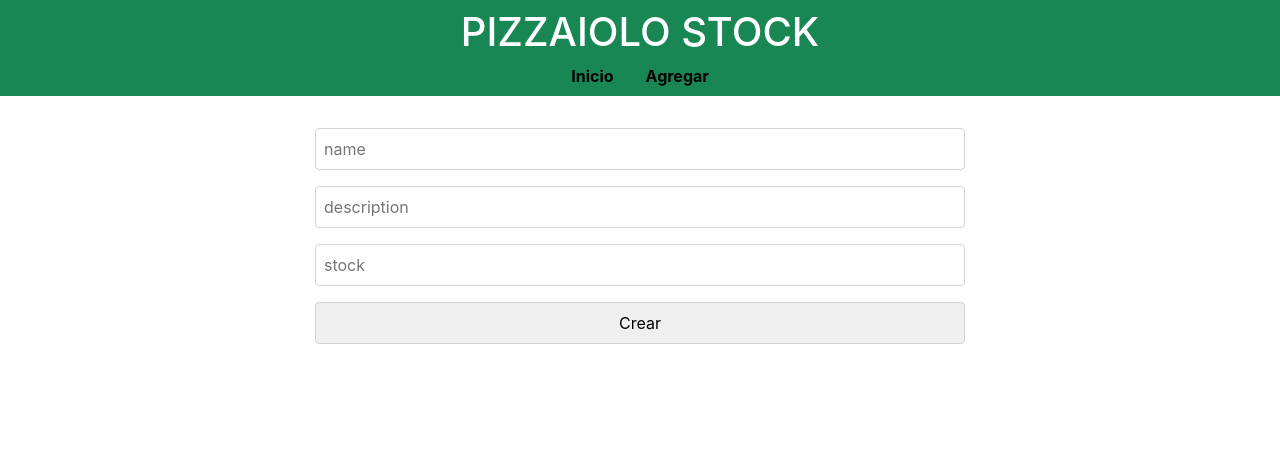
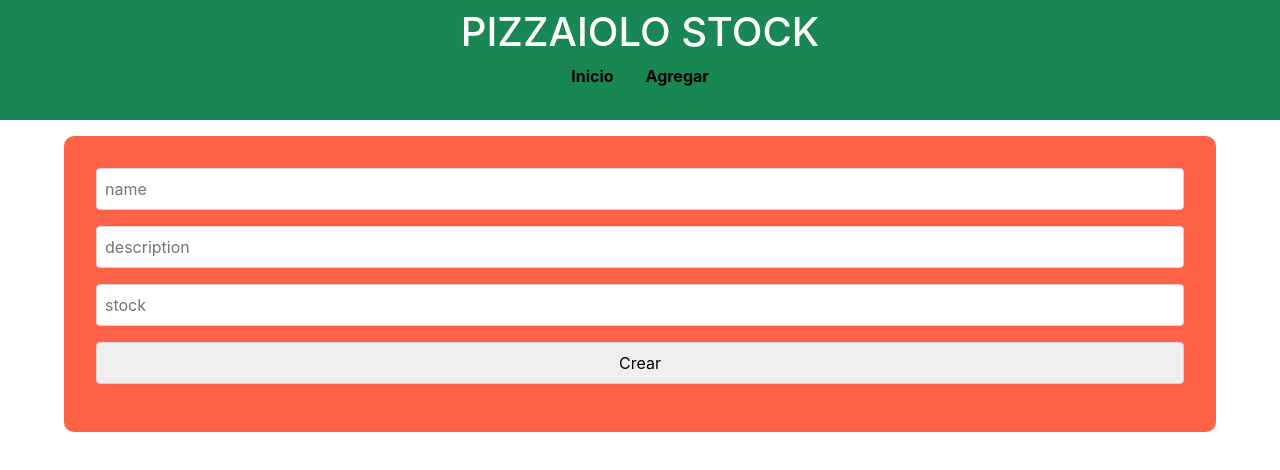
Before and after one commit to maxidefilippis/pizzaiolo-crud, a React (Create React App) app: page /add in a window 1280 px wide. Shown: the top 470 px of the page. Built offline with nearby package versions, Linux system fonts and the light colour scheme.

Commit message:
[AMEND] Layout & form to add items

```diff
--- a/src/components/Add/index.js
+++ b/src/components/Add/index.js
@@ -24,7 +24,7 @@ export default function Formulario() {
   };
 
   return (
-    <form className="form" onSubmit={registrar} method="POST">
+    <form className="form list" onSubmit={registrar} method="POST">
       <input
         type="text"
         name="name"
--- a/src/components/List/list.scss
+++ b/src/components/List/list.scss
@@ -1,11 +1,12 @@
 .list {
   display: flex;
   flex-direction: column;
-  height: 75vh;
+  height: 100%;
   width: 90%;
+  max-width: 1200px;
   margin: 0 auto;
   border-radius: 10px;
-  padding: 10px;
+  padding: 2rem;
   margin-top: 1rem;
   background-color: tomato;
   table,
--- a/src/layout/index.js
+++ b/src/layout/index.js
@@ -13,7 +13,7 @@ export default function Layout({ children }) {
           <Link to="/add">Agregar</Link>
         </div>
       </nav>
-      <div>{children}</div>
+      <div className="layout__content">{children}</div>
     </div>
   );
 }
--- a/src/layout/index.scss
+++ b/src/layout/index.scss
@@ -9,6 +9,7 @@
   &__navbar {
     display: flex;
     flex-direction: column;
+    min-height: 15vh;
   }
   &__links {
     display: flex;
@@ -18,4 +19,7 @@
       margin: 0 1rem;
     }
   }
+  &__content{
+    min-height: 85vh;
+  }
 }
```
